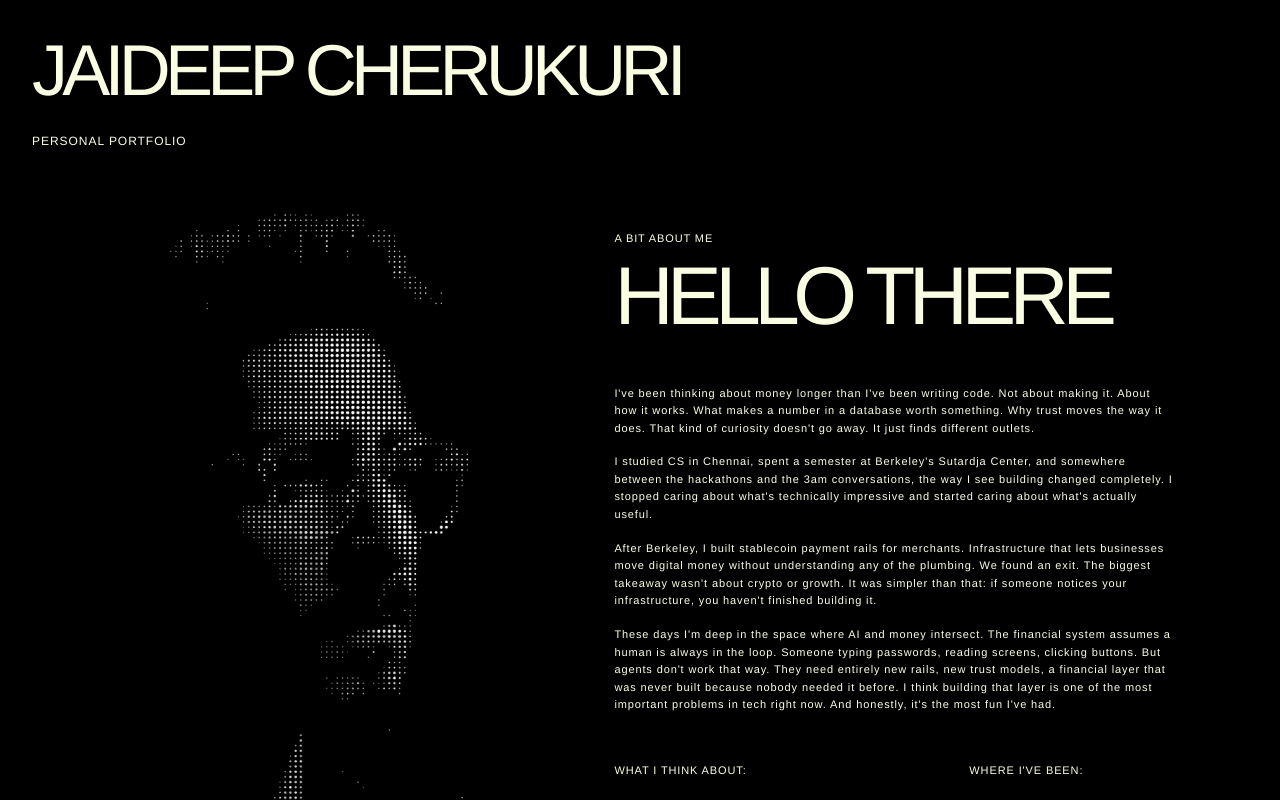
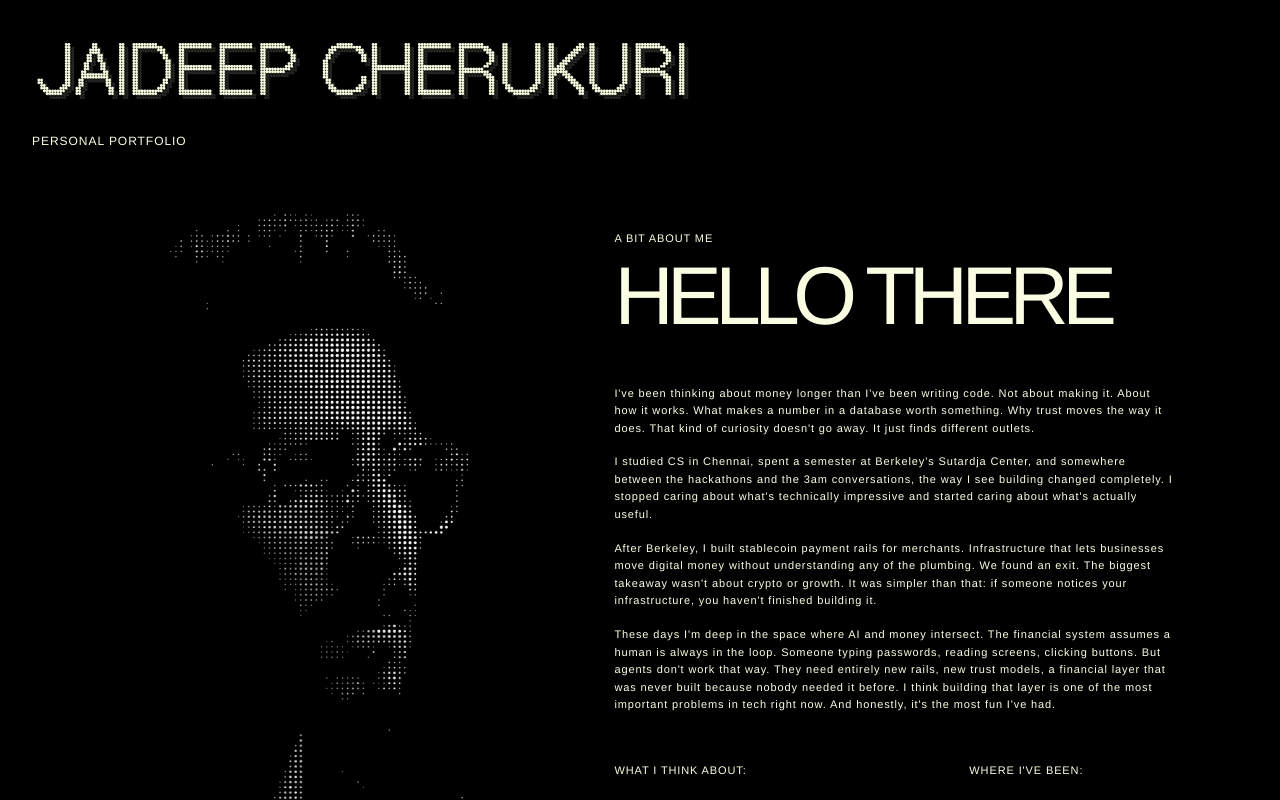
Before and after one commit to JaideepCherukuri/Personal-Domain, a React (Vite) app: page / in a window 1280 px wide. Shown: the top 800 px of the page. Built offline with nearby package versions, Linux system fonts and the light colour scheme.

Commit message:
Switch name to Geist Pixel Circle font with subtle shadow

```diff
--- a/src/components/Header.tsx
+++ b/src/components/Header.tsx
@@ -21,7 +21,6 @@ export default function Header() {
       return;
     }
 
-    // Hidden state for first visit
     gsap.set(header, { opacity: 0, yPercent: -100 });
   }, [isFirstVisit]);
 
@@ -40,7 +39,6 @@ export default function Header() {
 
     if (prefersReducedMotion) return;
 
-    // Header slides down from top
     gsap.to(header, {
       opacity: 1,
       yPercent: 0,
@@ -53,20 +51,31 @@ export default function Header() {
   return (
     <header
       ref={headerRef}
-      className="relative z-50 flex w-full items-start justify-between bg-black px-[7px] py-[13px] md:px-8 md:py-4 font-[Helvetica_Neue,Helvetica,Arial,sans-serif]"
+      className="relative z-50 flex w-full items-start justify-between bg-black px-[7px] py-[13px] md:px-8 md:py-4"
     >
-      {/* Logo / Name */}
       <div className="flex flex-col">
-        {/* Mobile: Stacked name */}
-        <h1 className="md:hidden font-light text-[64px] text-[#FBFDE2] tracking-[-5px] leading-[55px]">
+        {/* Mobile: Stacked name — Geist Pixel Circle */}
+        <h1
+          className="md:hidden text-[48px] text-[#FBFDE2] tracking-[-2px] leading-[44px]"
+          style={{
+            fontFamily: '"GeistPixelCircle", monospace',
+            textShadow: '3px 3px rgba(251, 253, 226, 0.15)',
+          }}
+        >
           <span className="block">JAIDEEP</span>
           <span className="block">CHERUKURI</span>
         </h1>
-        {/* Desktop: Single line */}
-        <h1 className="hidden md:block font-light text-[72px] text-[#FBFDE2] tracking-[-5.76px] leading-normal">
+        {/* Desktop: Single line — Geist Pixel Circle */}
+        <h1
+          className="hidden md:block text-[72px] text-[#FBFDE2] tracking-[-3px] leading-normal"
+          style={{
+            fontFamily: '"GeistPixelCircle", monospace',
+            textShadow: '4px 4px rgba(251, 253, 226, 0.15)',
+          }}
+        >
           JAIDEEP CHERUKURI
         </h1>
-        <p className="font-normal text-[9px] md:text-xs text-[#FBFDE2] tracking-[0.72px] md:tracking-[0.96px] leading-normal mt-4 md:mt-2">
+        <p className="font-normal text-[9px] md:text-xs text-[#FBFDE2] tracking-[0.72px] md:tracking-[0.96px] leading-normal mt-4 md:mt-2 font-[Helvetica_Neue,Helvetica,Arial,sans-serif]">
           PERSONAL PORTFOLIO
         </p>
       </div>
--- a/src/index.css
+++ b/src/index.css
@@ -3,3 +3,11 @@
 @theme {
   --animate-spin-slow: spin 20s linear infinite;
 }
+
+@font-face {
+  font-family: "GeistPixelCircle";
+  src: url("/fonts/GeistPixel-Circle.woff2") format("woff2");
+  font-weight: 400;
+  font-style: normal;
+  font-display: swap;
+}
```
Also changed, not shown: public/fonts/GeistPixel-Circle.woff2 (added).
